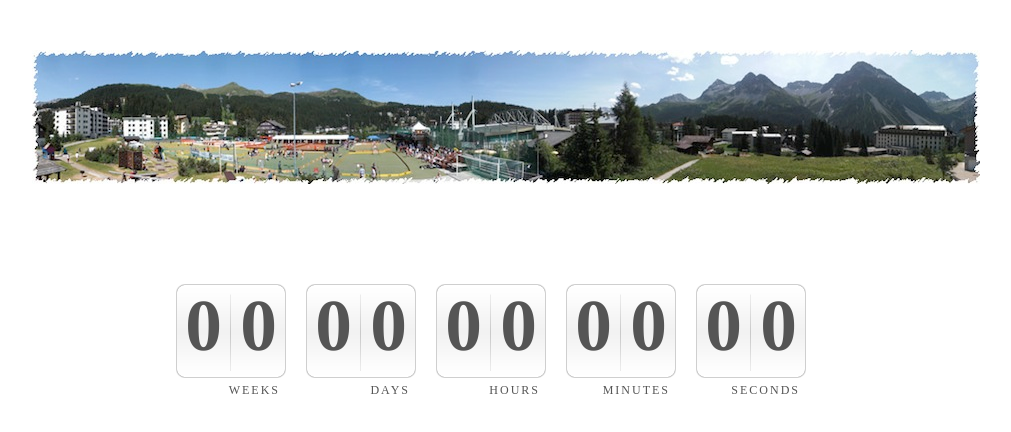
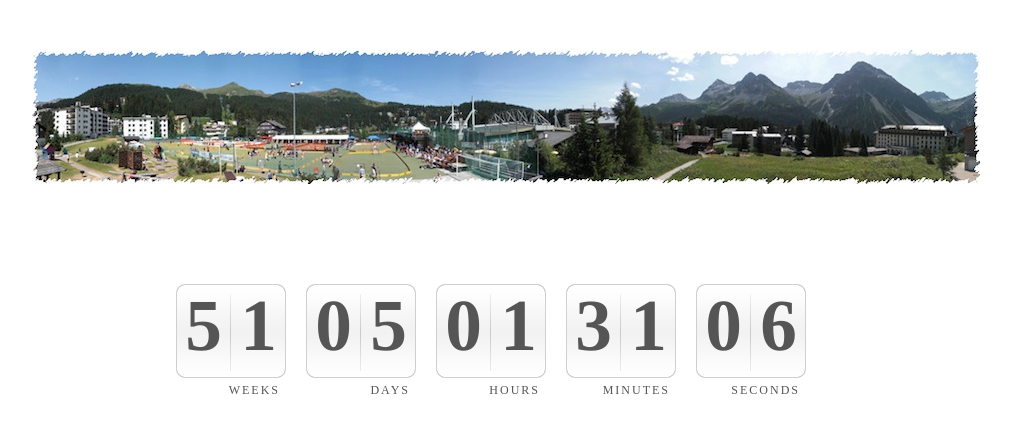
Before and after one commit to jaeggir/schiiswaetter.ch-www, a plain HTML site: page index.html in a window 1280 px wide. Shown: the whole page, without its empty margins (134-1145 px from the left). Drawn offline with Linux system fonts and the light colour scheme.

Commit message:
7eck 2014

```diff
--- a/index.html
+++ b/index.html
@@ -57,9 +57,9 @@
 			jQuery(document).ready(function() {
 				$('#countdown_dashboard').countDown({
 					targetDate: {
-						'day': 		12,
+						'day': 		11,
 						'month': 	7,
-						'year': 	2013,
+						'year': 	2014,
 						'hour': 	18,
 						'min': 		17,
 						'sec': 		0
```
